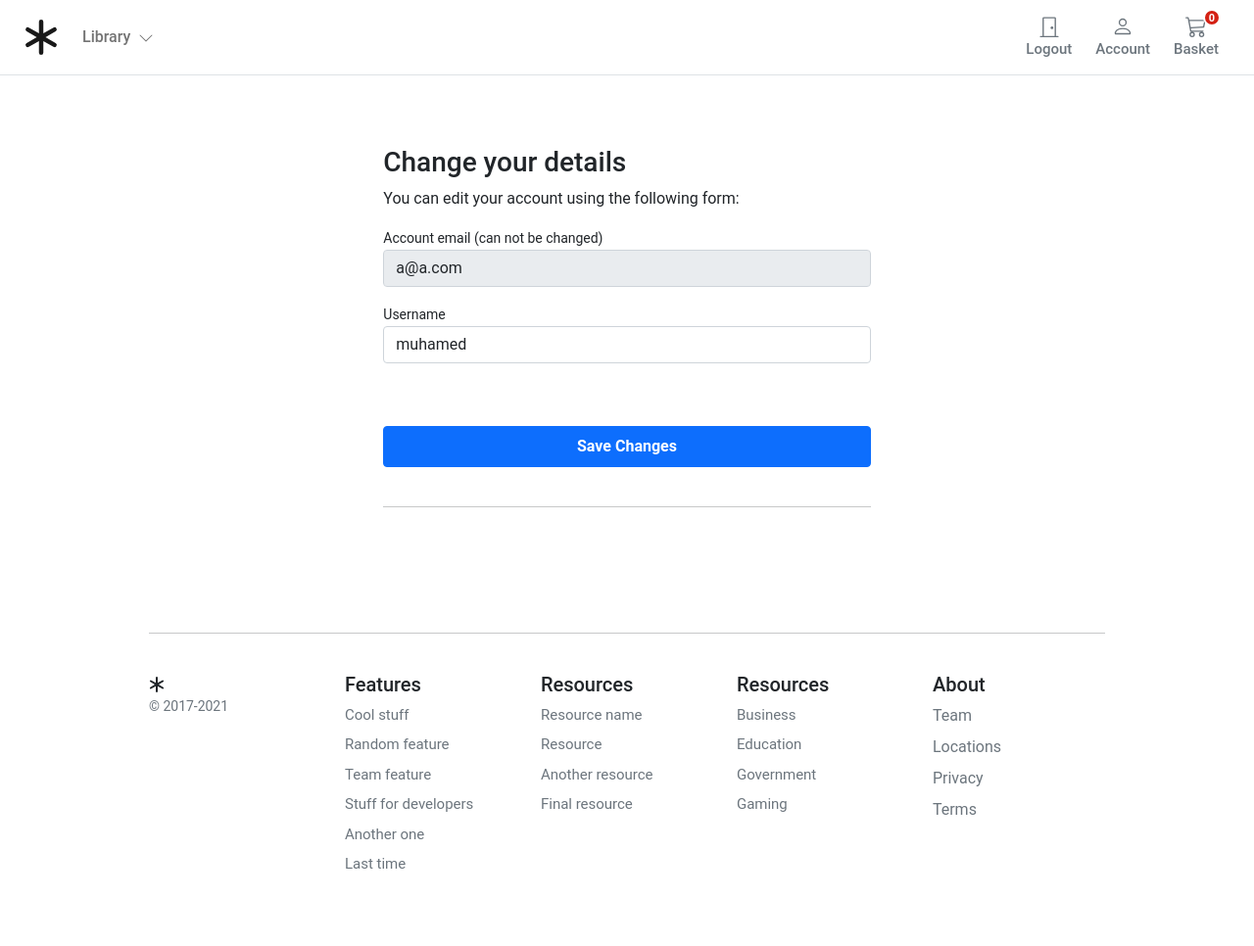
After one commit to muhameddadel/django_booksotre, a Django app: page /account/profile/edit/ in a window 1280 px wide. The commit adds this page. Shown: the whole page at 98% size. Run offline with Django 4.2, Linux system fonts and the light colour scheme; a user stored in the database is signed in; data that the repository does not hold is empty.

Commit message:
edit details

```diff
--- a/account/forms.py
+++ b/account/forms.py
@@ -54,19 +54,19 @@ class UserEditForm(forms.ModelForm):
         label='Account email (can not be changed)', max_length=200, widget=forms.TextInput(
             attrs={'class': 'form-control mb-3', 'placeholder': 'email', 'id': 'form-email', 'readonly': 'readonly'}))
 
-    user_name = forms.CharField(
-        label='Firstname', min_length=4, max_length=50, widget=forms.TextInput(
-            attrs={'class': 'form-control mb-3', 'placeholder': 'Username', 'id': 'form-firstname', 'readonly': 'readonly'}))
+    # user_name = forms.CharField(
+    #     label='Firstname', min_length=4, max_length=50, widget=forms.TextInput(
+    #         attrs={'class': 'form-control mb-3', 'placeholder': 'Username', 'id': 'form-firstname', 'readonly': 'readonly'}))
 
     first_name = forms.CharField(
         label='Username', min_length=4, max_length=50, widget=forms.TextInput(
-            attrs={'class': 'form-control mb-3', 'placeholder': 'Firstname', 'id': 'form-lastname'}))
+            attrs={'class': 'form-control mb-3', 'placeholder': 'Firstname', 'id': 'form-firstname'}))
 
     class Meta:
         model = UserBase
-        fields = ('email', 'user_name', 'first_name',)
+        fields = ('email', 'first_name',)
 
     def __init__(self, *args, **kwargs):
         super().__init__(*args, **kwargs)
-        self.fields['user_name'].required = True
+        self.fields['first_name'].required = True
         self.fields['email'].required = True
--- a/templates/account/user/dashboard.html
+++ b/templates/account/user/dashboard.html
@@ -11,7 +11,7 @@
         </div>
         <div class="col-12 d-flex justify-content-between">
             <div>Manage your <b>orders</b> and personal details</div>
-            <div><a href="">Change Details</a></div>
+            <div><a href="{% url 'account:edit_details' %}">Change Details</a></div>
         </div>
         <hr>
     </div>
--- /dev/null
+++ b/templates/account/user/edit_details.html
@@ -0,0 +1,52 @@
+{% extends "../../store/base.html" %}
+{% load static %}
+{% block title %}
+    Basket Summary
+{% endblock title %}
+{% block content %}
+<div class="container-fluid">
+    <div class="row no-gutter">
+        <div class="col-md-12">
+            <div class="login d-flex align-items-center py-5">
+                <div class="container">
+                    <div class="row">
+                        <div class="col-12 col-lg-7  mx-auto">
+
+                        <form class="account-form px-4 pt-4" method="post" enctype="multipart/form-data">
+
+                        {% if user_form.is_valid %}
+                        <div class="alert alert-primary" role="alert">
+                            Details successfully updated!
+                        </div>
+                        <p class="small text-center pt-0">
+                            <a href="{% url 'account:dashboard' %}">Back to Dashboard</a>
+                        </p>
+                        {%else%}
+                        <h3>Change your details</h3>
+                        <p>You can edit your account using the following form:</p>
+                        {% endif %}
+
+                        {% if form.errors %}
+                        <div class="alert alert-primary" role="alert">
+                            Error: Please try again!
+                        </div>
+                        {% endif %}
+
+                        {% csrf_token %}
+                        <label class="small font-weight-bold">{{ user_form.email.label}}</label>
+                        {{ user_form.email }}
+                        <label class="small font-weight-bold">{{ user_form.first_name.label}}</label>
+                        {{ user_form.first_name }}
+
+                        <button class="btn btn-primary btn-block py-2 mb-4 mt-5 fw-bold w-100" type="submit"
+                            value="Save changes">Save Changes</button>
+                        <hr class="mb-3">
+                        </form>
+                        </div>
+                    </div>
+                </div>
+            </div>
+        </div>
+    </div>
+</div>
+{% endblock content %}
```
Also changed, not shown: db.sqlite3.
